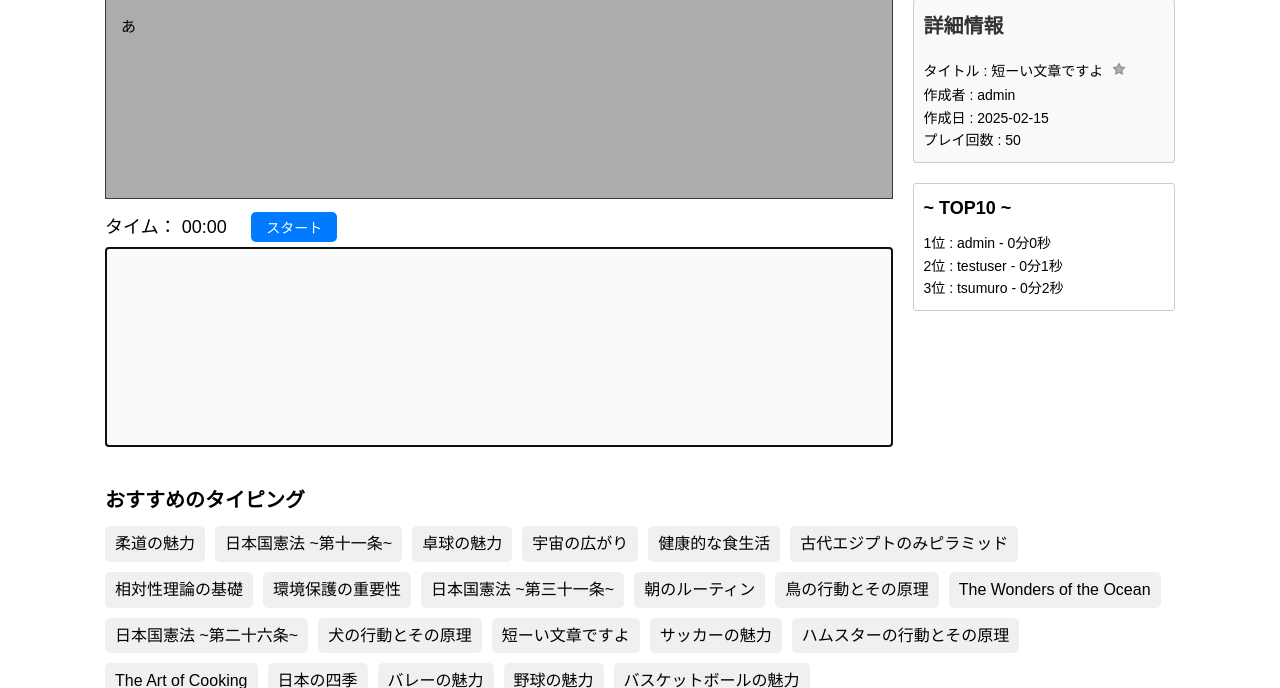
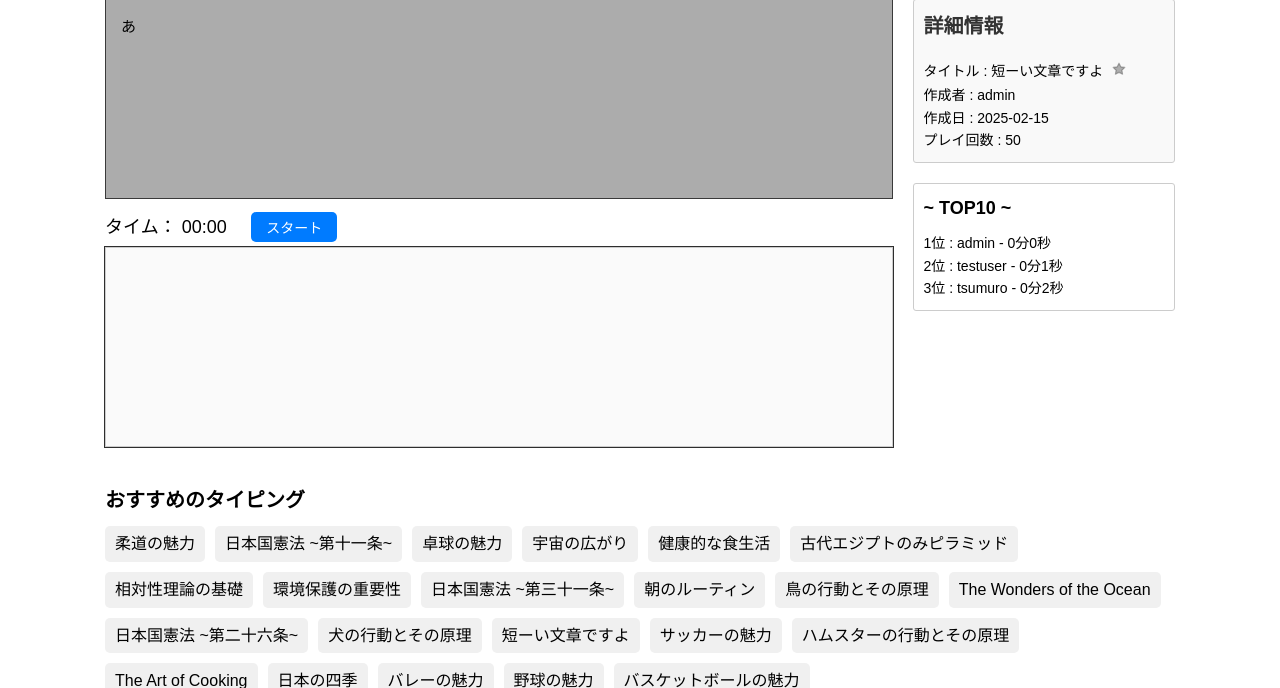
Before and after one commit to o-tsumuro/typingproject, a Django app: page /16/ in a window 1280 px wide, with the restyled element focused. Shown: the part 183-871 px from the top of the page. Run offline with Django 4.2, Linux system fonts and the light colour scheme; data comes from the database, SQL or seed files in the repository.

Commit message:
css修正

```diff
--- a/typingproject/static/css/style.css
+++ b/typingproject/static/css/style.css
@@ -165,6 +165,10 @@ footer {
 .typing-content #target-sentence {
     background-color: #acacac;
     border-color: #3a3a3a;
+}
+
+.typing-content #typing-input:focus {
+    outline: 1px solid #2e2e2e;
 }
 
 #start-button {
```
